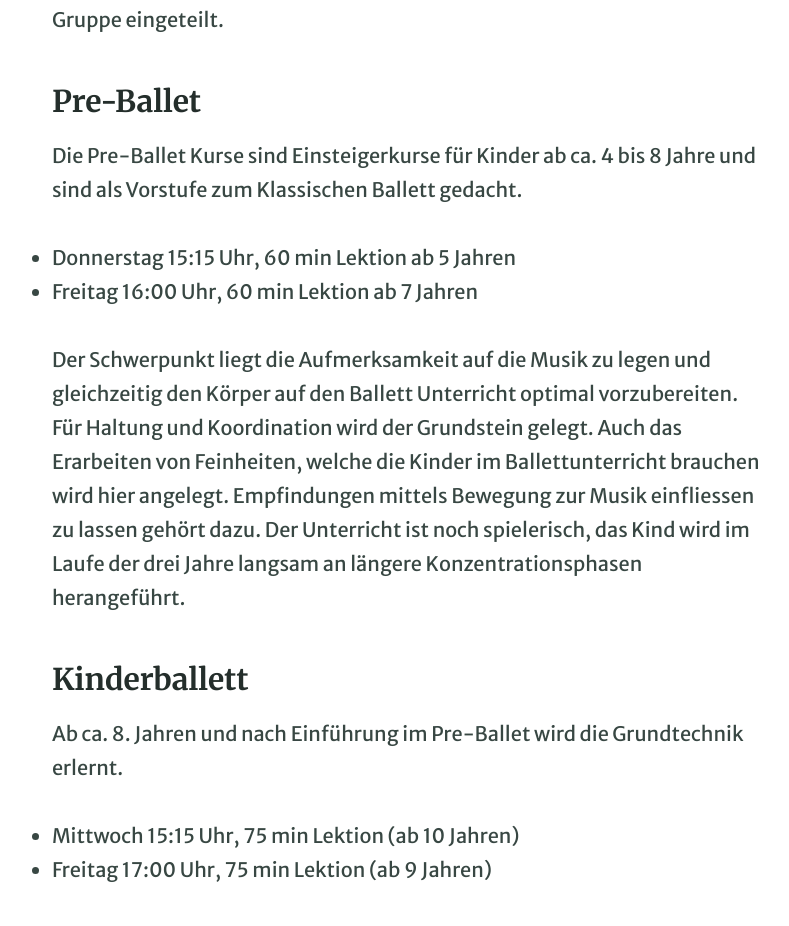
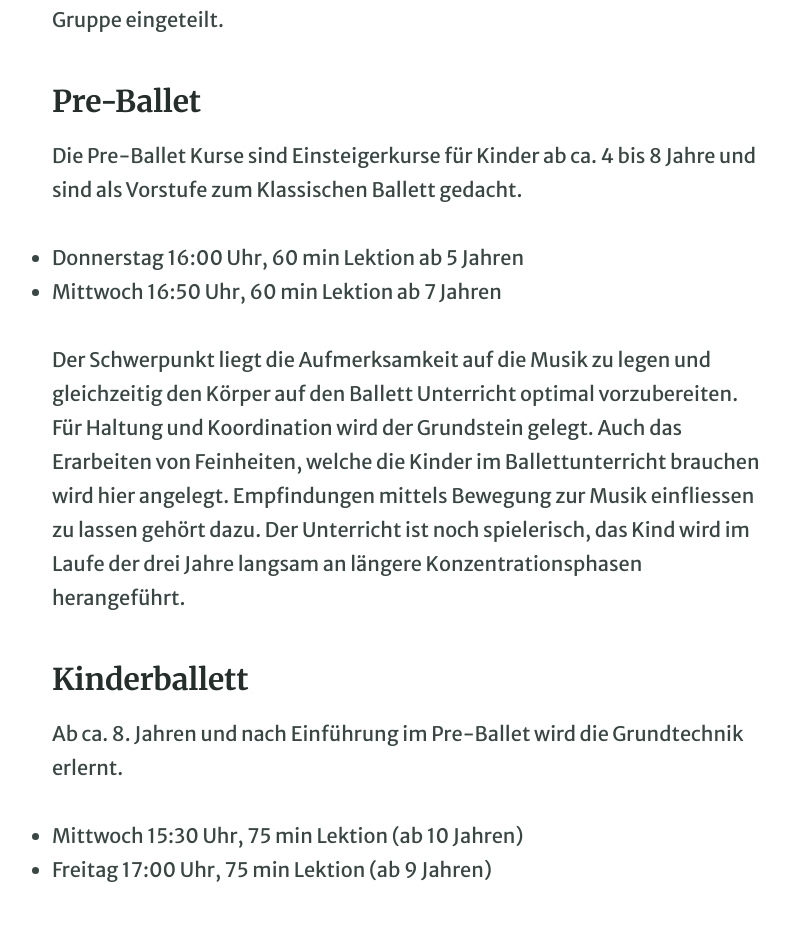
Before and after one commit to irenepedrotti/irenepedrotti.github.io, a Jekyll site: the page built from pages/z05_kurse.md, in a window 1280 px wide. Shown: the part 525-1451 px from the top of the page, without its empty margins (231-1020 px from the left). Built offline with Jekyll 4.4.1, drawn with Linux system fonts in a browser that asks for light colours; some of the changed text lies outside the part shown.

Commit message:
neue Kurszeiten Mittwoch 15:30/16:50/18:00 Donnerstag 16:00 (kein Freitag 16:00 Uhr)

```diff
--- a/pages/z05_kurse.md
+++ b/pages/z05_kurse.md
@@ -10,8 +10,8 @@ Es werden Kurse für verschiedene Leistungs- und Altersniveaus angeboten. Beim E
 
 Die Pre-Ballet Kurse sind Einsteigerkurse für Kinder ab ca. 4 bis 8 Jahre und sind als Vorstufe zum Klassischen Ballett gedacht.
 
-* Donnerstag 15:15 Uhr, 60 min Lektion ab 5 Jahren
-* Freitag 16:00 Uhr, 60 min Lektion ab 7 Jahren
+* Donnerstag 16:00 Uhr, 60 min Lektion ab 5 Jahren
+* Mittwoch 16:50 Uhr, 60 min Lektion ab 7 Jahren
 
 Der Schwerpunkt liegt die Aufmerksamkeit auf die Musik zu legen und gleichzeitig den Körper auf den Ballett Unterricht optimal vorzubereiten. Für Haltung und Koordination wird der Grundstein gelegt. Auch das Erarbeiten von Feinheiten, welche die Kinder im Ballettunterricht brauchen wird hier angelegt. Empfindungen mittels Bewegung zur Musik einfliessen zu lassen gehört dazu.
 Der Unterricht ist noch spielerisch, das Kind wird im Laufe der drei Jahre langsam an längere Konzentrationsphasen herangeführt.
@@ -20,7 +20,7 @@ Der Unterricht ist noch spielerisch, das Kind wird im Laufe der drei Jahre langs
 
 Ab ca. 8. Jahren und nach Einführung im Pre-Ballet wird die Grundtechnik erlernt.
 
-* Mittwoch 15:15 Uhr, 75 min Lektion (ab 10 Jahren)
+* Mittwoch 15:30 Uhr, 75 min Lektion (ab 10 Jahren)
 * Freitag 17:00 Uhr, 75 min Lektion (ab 9 Jahren)
 
 Hier ist auch Konzentration erforderlich, Details werden wichtig. Ein zusätzliches Training pro Woche ist empfehlenswert.
```
Also changed, not shown: other parts of pages/z05_kurse.md (+1 -1 lines).
